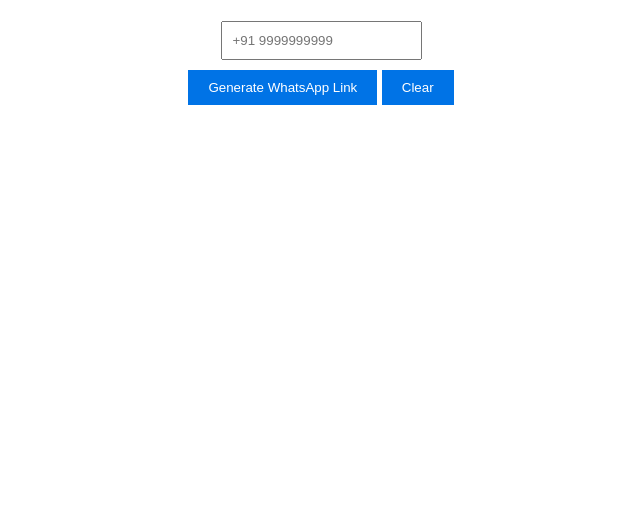
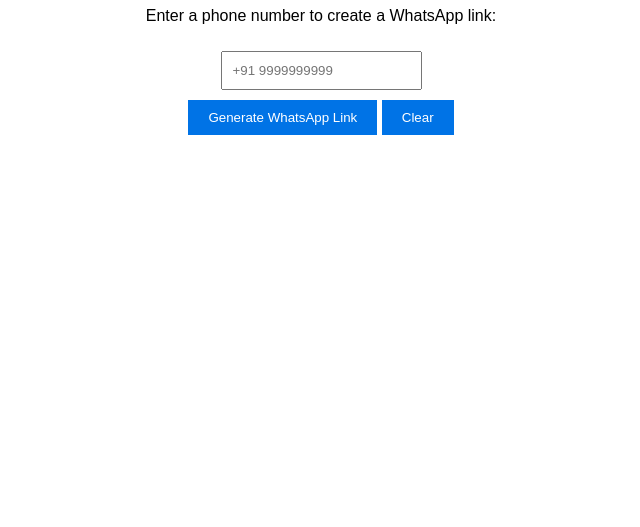
Before and after one commit to sampatbulla/WhatAppLinkGen, a plain HTML site: page index.html in a window 1280 px wide. Shown: the part 273-800 px from the top of the page, without its empty margins (319-959 px from the left). Drawn offline with Linux system fonts and the light colour scheme.

Commit message:
Update style.css

```diff
--- a/style.css
+++ b/style.css
@@ -1,7 +1,9 @@
 body {
     text-align: center;
     font-family: Arial, sans-serif;
-    margin-top: 15%;
+    padding-top: 15%;
+    max-width: 100vw;
+    max-height: 100vh;
 }
 
 h1 {
```
